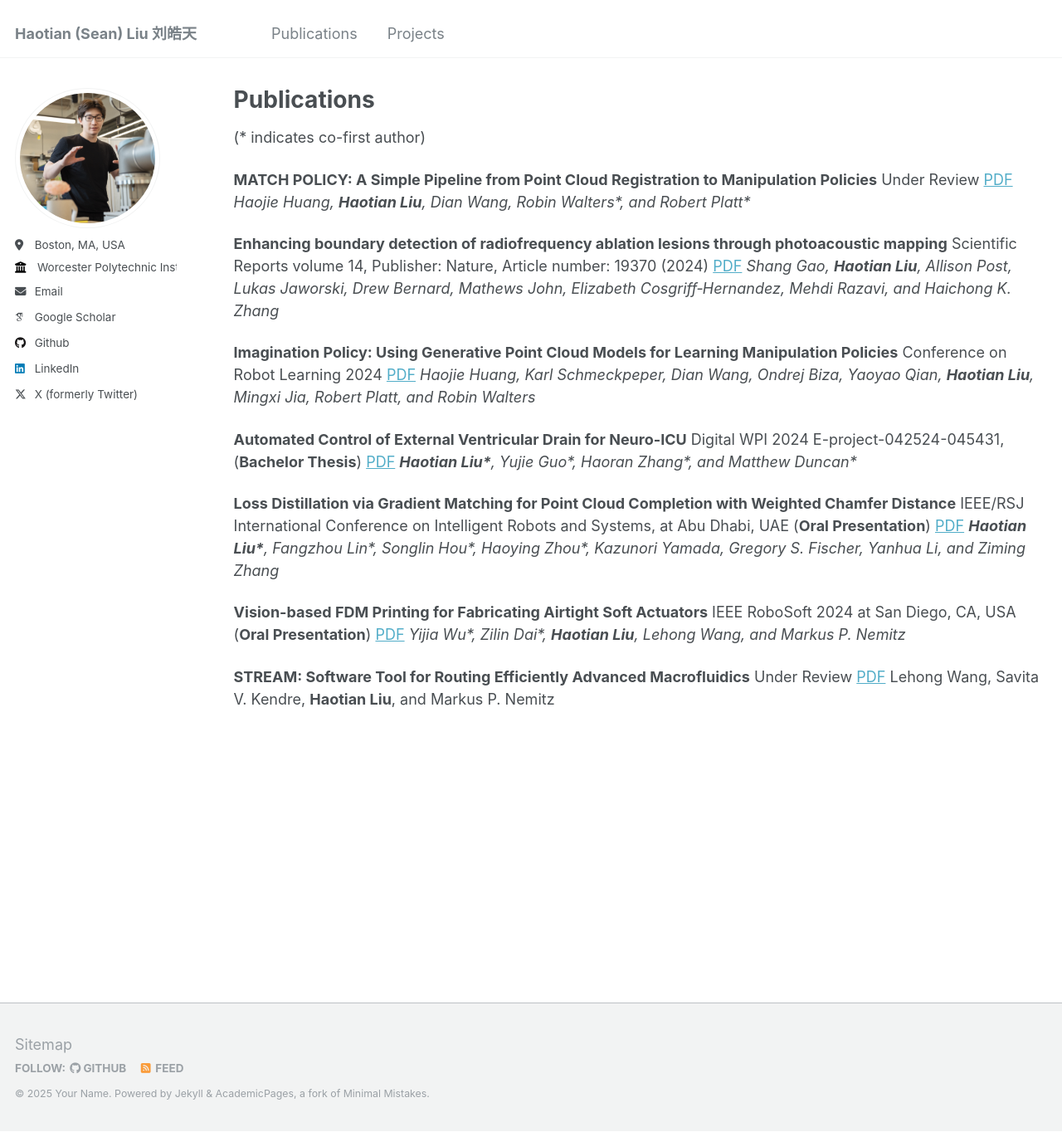
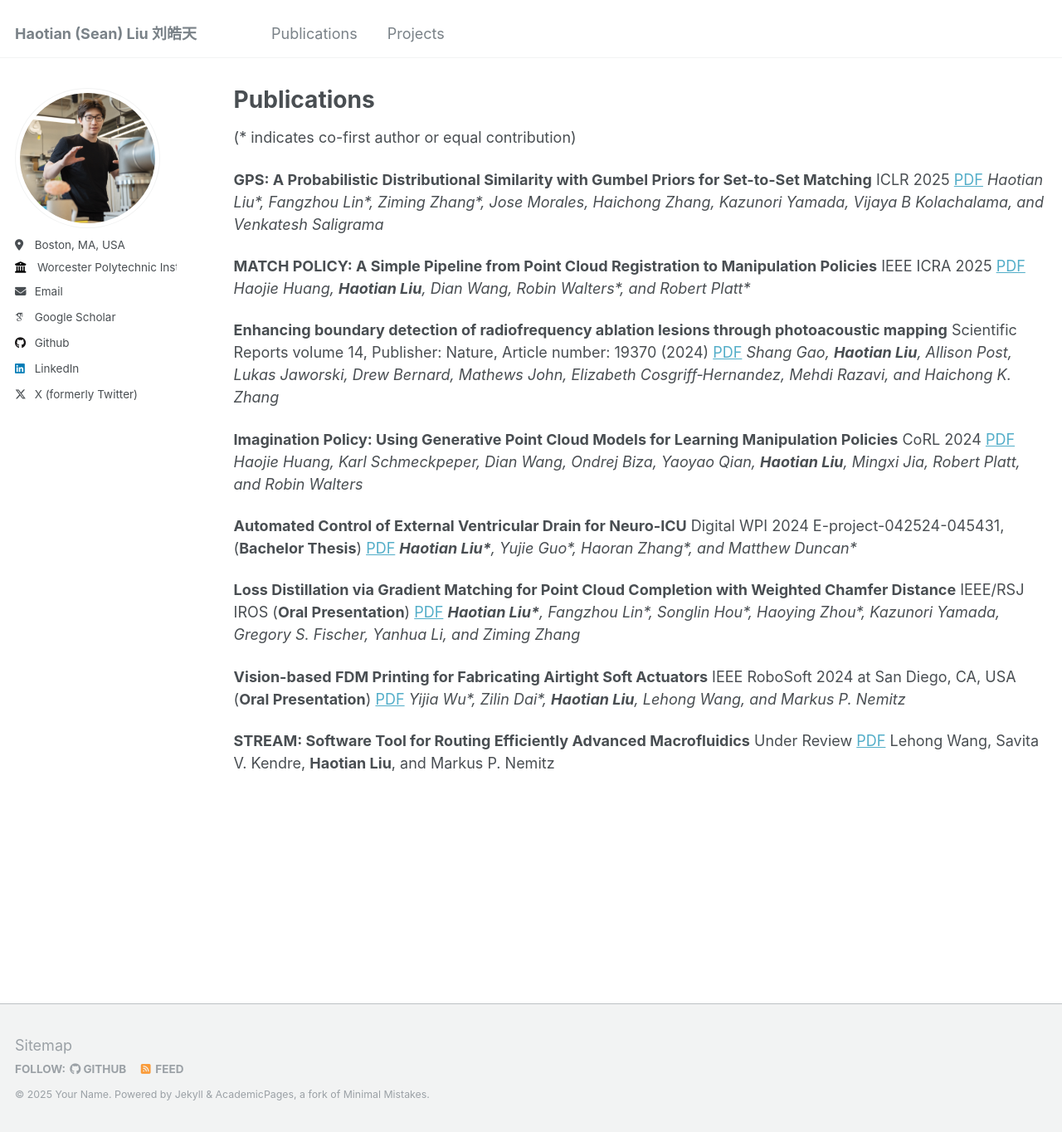
Before and after one commit to seanliu7081/seanliu7081.github.io, a Jekyll site: the page built from _pages/publications.md, in a window 1280 px wide and 1364 px high. Shown: the whole window at 83% size. Built offline with Jekyll 4.4.1, drawn with Linux system fonts in a browser that asks for light colours; some web fonts are replaced.

Commit message:
Update publications.md

```diff
--- a/_pages/publications.md
+++ b/_pages/publications.md
@@ -6,17 +6,19 @@ author_profile: true
 ---
 
 
-(* indicates co-first author)
+(* indicates co-first author or equal contribution)
 
-**MATCH POLICY: A Simple Pipeline from Point Cloud Registration to Manipulation Policies** Under Review [PDF](https://www.arxiv.org/abs/2409.15517) *Haojie Huang, **Haotian Liu**, Dian Wang, Robin Walters\*, and Robert Platt\**
+**GPS: A Probabilistic Distributional Similarity with Gumbel Priors for Set-to-Set Matching** ICLR 2025 [PDF](https://openreview.net/pdf?id=U0SijGsCHJ) *Haotian Liu\*, Fangzhou Lin\*, Ziming Zhang\*, Jose Morales, Haichong Zhang, Kazunori Yamada, Vijaya B Kolachalama, and Venkatesh Saligrama*
+
+**MATCH POLICY: A Simple Pipeline from Point Cloud Registration to Manipulation Policies** IEEE ICRA 2025 [PDF](https://www.arxiv.org/abs/2409.15517) *Haojie Huang, **Haotian Liu**, Dian Wang, Robin Walters\*, and Robert Platt\**
 
 **Enhancing boundary detection of radiofrequency ablation lesions through photoacoustic mapping** Scientific Reports volume 14, Publisher: Nature, Article number: 19370 (2024) [PDF](https://www.nature.com/articles/s41598-024-68046-x) *Shang Gao, **Haotian Liu**, Allison Post, Lukas Jaworski, Drew Bernard, Mathews John, Elizabeth Cosgriff‑Hernandez, Mehdi Razavi, and Haichong K. Zhang*
 
-**Imagination Policy: Using Generative Point Cloud Models for Learning Manipulation Policies** Conference on Robot Learning 2024 [PDF](https://arxiv.org/abs/2406.11740) *Haojie Huang, Karl Schmeckpeper, Dian Wang, Ondrej Biza, Yaoyao Qian, **Haotian Liu**, Mingxi Jia, Robert Platt, and Robin Walters*
+**Imagination Policy: Using Generative Point Cloud Models for Learning Manipulation Policies** CoRL 2024 [PDF](https://arxiv.org/abs/2406.11740) *Haojie Huang, Karl Schmeckpeper, Dian Wang, Ondrej Biza, Yaoyao Qian, **Haotian Liu**, Mingxi Jia, Robert Platt, and Robin Walters*
 
 **Automated Control of External Ventricular Drain for Neuro-ICU** Digital WPI 2024 E-project-042524-045431, (**Bachelor Thesis**) [PDF](https://digital.wpi.edu/concern/student_works/gm80j077x?locale=en) ***Haotian Liu\***, Yujie Guo\*, Haoran Zhang\*, and Matthew Duncan\**
 
-**Loss Distillation via Gradient Matching for Point Cloud Completion with Weighted Chamfer Distance** IEEE/RSJ International Conference on Intelligent Robots and Systems, at Abu Dhabi, UAE (**Oral Presentation**) [PDF](files/IROS24__LossDistill.pdf) ***Haotian Liu\***, Fangzhou Lin\*, Songlin Hou\*, Haoying Zhou\*, Kazunori Yamada, Gregory S. Fischer, Yanhua Li, and Ziming Zhang*
+**Loss Distillation via Gradient Matching for Point Cloud Completion with Weighted Chamfer Distance** IEEE/RSJ IROS (**Oral Presentation**) [PDF](files/IROS24__LossDistill.pdf) ***Haotian Liu\***, Fangzhou Lin\*, Songlin Hou\*, Haoying Zhou\*, Kazunori Yamada, Gregory S. Fischer, Yanhua Li, and Ziming Zhang*
 
 **Vision-based FDM Printing for Fabricating Airtight Soft Actuators** IEEE RoboSoft 2024 at San Diego, CA, USA (**Oral Presentation**) [PDF](https://arxiv.org/abs/2312.01135) *Yijia Wu\*, Zilin Dai\*, **Haotian Liu**, Lehong Wang, and Markus P. Nemitz*
 
```
